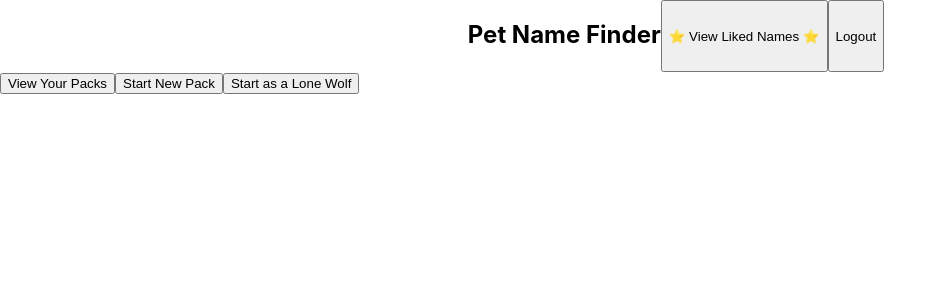
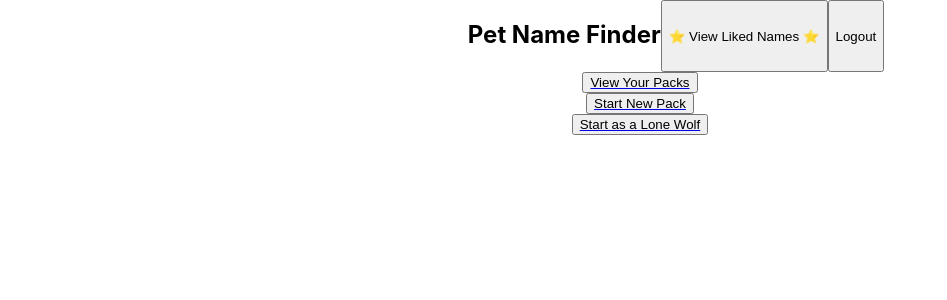
Before and after one commit to Pet-Name-Finder/pet-name-frontend, a React (Create React App) app: page / in a window 1280 px wide. Shown: the top 300 px of the page, without its empty margins (0-947 px from the left). Built offline with nearby package versions, Linux system fonts and the light colour scheme.

Commit message:
Add basic styling

```diff
--- a/src/Components/Home/Home.css
+++ b/src/Components/Home/Home.css
@@ -0,0 +1,6 @@
+.home {
+  display: flex;
+  flex-direction: column;
+  align-items: center;
+  justify-content: center;
+}
```
